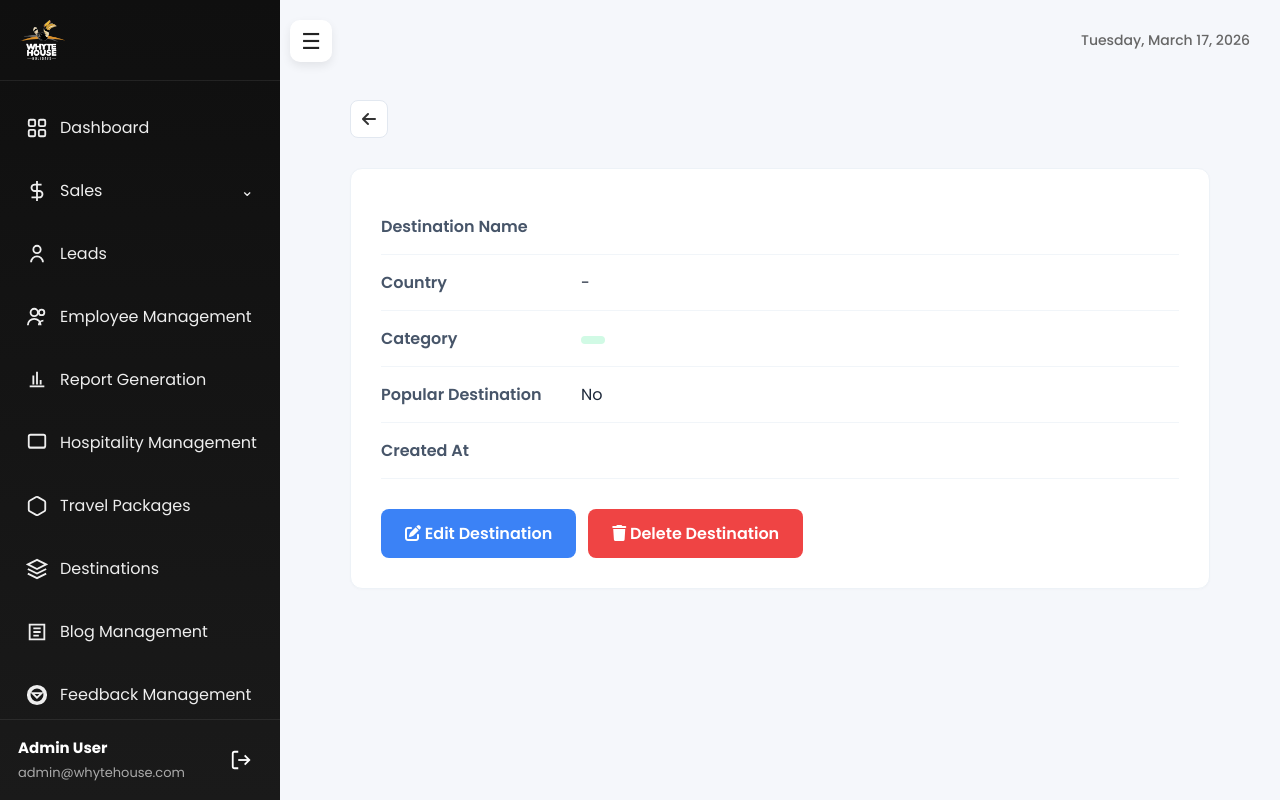
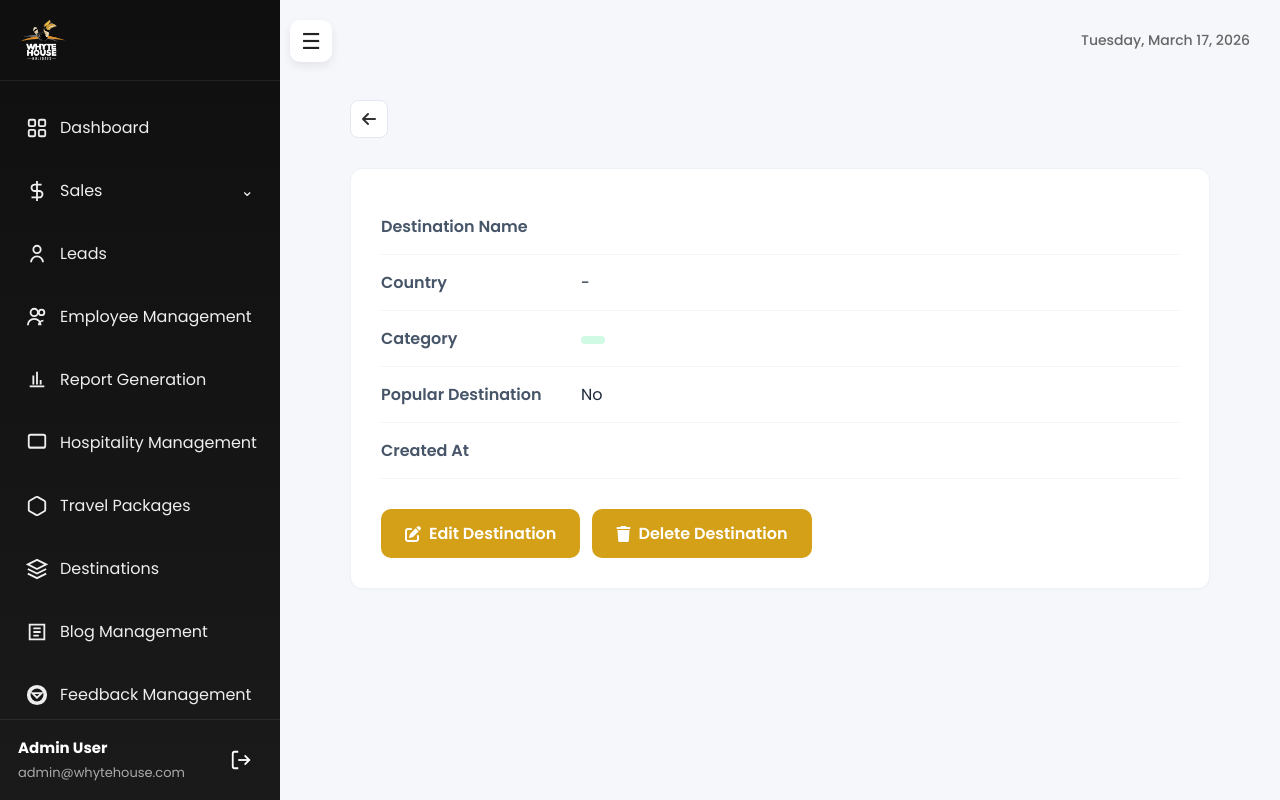
Before and after one commit to Anjalaprvn/whytehouse, a Django app: template templates/admin/destination/view_destination.html in a window 1280 px wide. Run offline with Django 5.2, Linux system fonts and the light colour scheme; the template is opened without the code that fills it, so the values that code supplies are empty.

Commit message:
chanhges

```diff
--- a/templates/admin/destination/view_destination.html
+++ b/templates/admin/destination/view_destination.html
@@ -99,25 +99,30 @@
         display: flex;
         gap: 12px;
         margin-top: 30px;
+        flex-wrap: wrap;
     }
 
+    /* UPDATED GOLD BUTTONS */
     .btn {
         padding: 12px 24px;
-        border-radius: 8px;
+        border-radius: 10px;
         text-decoration: none;
         font-weight: 600;
-        transition: 0.3s;
+        display: inline-flex;
+        align-items: center;
+        justify-content: center;
+        gap: 8px;
+        background: #d4a017;
+        color: #ffffff;
+        transition: 0.3s ease;
+        border: none;
     }
 
-    .btn-edit {
-        background: #3b82f6;
-        color: white;
+    .btn:hover {
+        background: #bd8e14;
+        color: #ffffff;
     }
 
-    .btn-delete {
-        background: #ef4444;
-        color: white;
-    }
 </style>
 
 <div class="view-container">
@@ -194,13 +199,16 @@
         </div>
 
         <div class="action-buttons">
-            <a href="{% url 'admin_panel:edit_destination' destination.id %}" class="btn btn-edit">
+            <a href="{% url 'admin_panel:edit_destination' destination.id %}" class="btn">
                 <i class="fas fa-edit"></i> Edit Destination
             </a>
-            <a href="{% url 'admin_panel:delete_destination' destination.id %}" class="btn btn-delete" onclick="return confirm('Are you sure you want to delete this destination?')">
+
+            <a href="{% url 'admin_panel:delete_destination' destination.id %}" class="btn"
+               onclick="return confirm('Are you sure you want to delete this destination?')">
                 <i class="fas fa-trash"></i> Delete Destination
             </a>
         </div>
     </div>
 </div>
+
 {% endblock %}
```
Also changed, not shown: templates/admin/hospitality/hospitality_management.html (+21 -20 lines), templates/admin/hospitality/hospitality_view.html (+21 -5 lines), templates/admin/packages/travel_package_view.html (+47 -6 lines).
